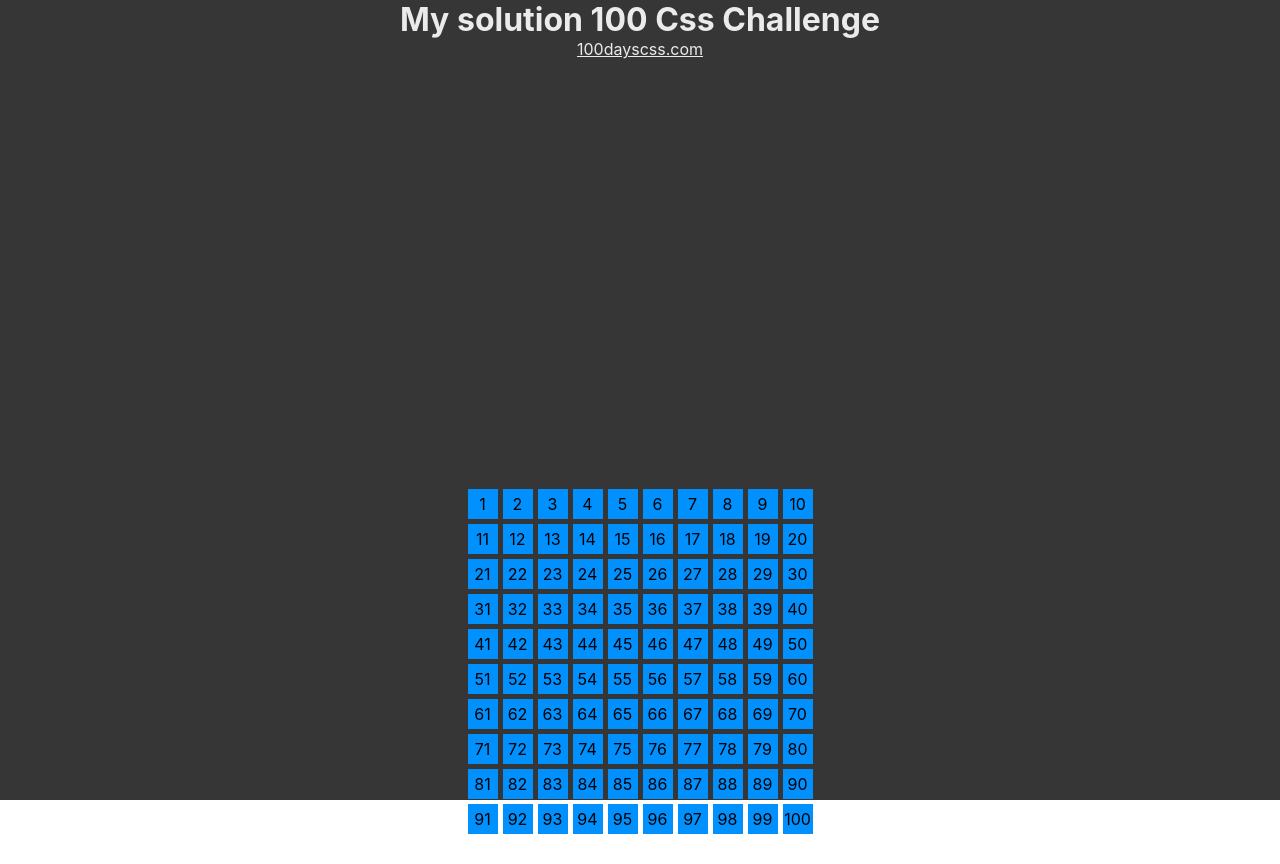
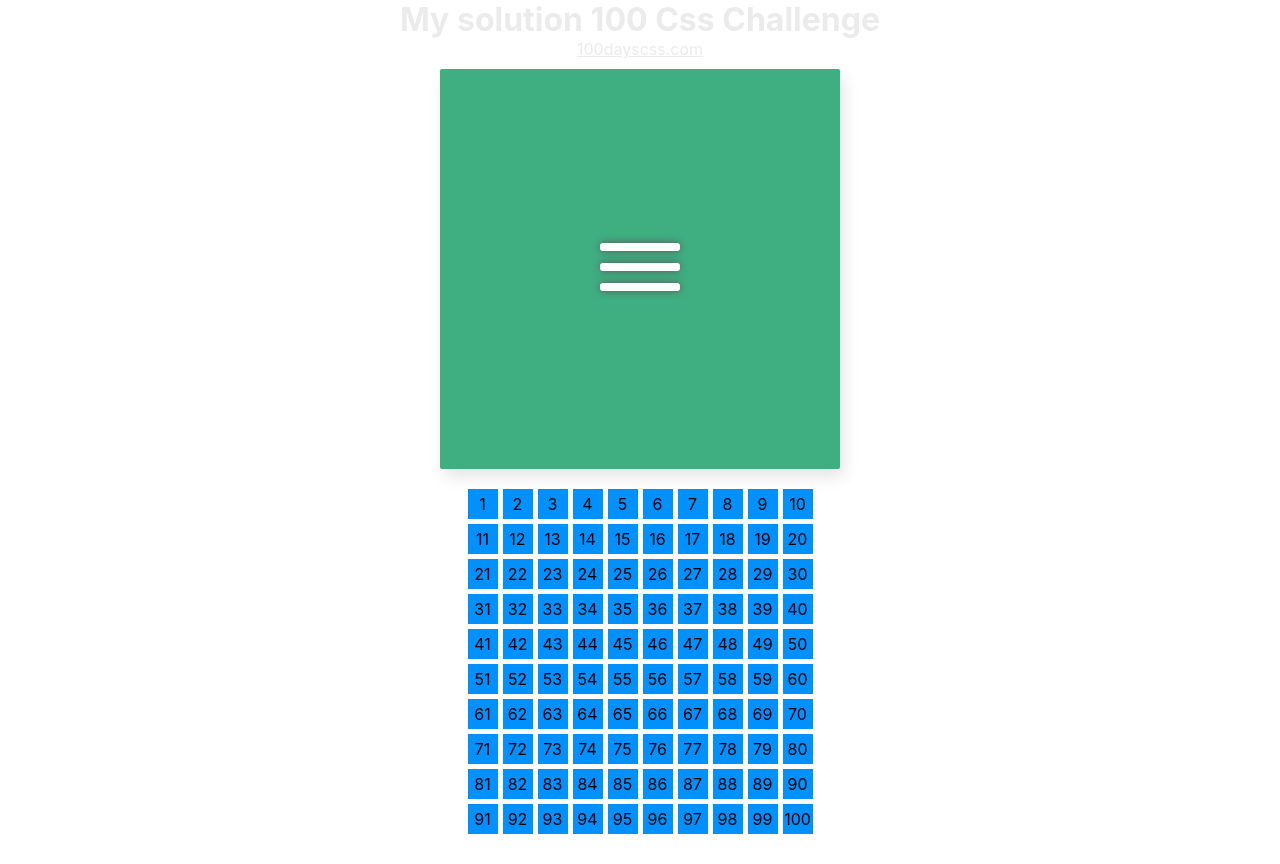
Before and after one commit to elVengador/100DaysCssChallenge, a React (Vite) app: page / in a window 1280 px wide. Both pictures are taken after a click on the element "MenuIcon". Built offline with nearby package versions, Linux system fonts and the light colour scheme.

Commit message:
finish challenge day2

```diff
--- a/src/Home/Home.jsx
+++ b/src/Home/Home.jsx
@@ -1,12 +1,18 @@
 import React, { useState } from 'react'
 import styled from 'styled-components'
 import { OneHundredCssChallenge } from '../challenges/Day1/OneHundredCssChallenge'
+import { MenuIcon } from '../challenges/Day2/MenuIcon'
 
 const challenges = [
     {
         name: '100CssChallenge',
         label: '1',
         component: <OneHundredCssChallenge />
+    },
+    {
+        name: 'MenuIcon',
+        label: '2',
+        component: <MenuIcon />
     },
 ]
 
@@ -15,7 +21,8 @@ export const Home = () => {
     const HomeWrapper = styled.div`
         width: 100vw;
         height: 100vh;
-        background-color: #363636;;
+        /* background-color: #363636; */
+        background-color: #fff;
     `
 
     const HomeHeader = styled.header`
--- /dev/null
+++ b/src/challenges/Day2/MenuIcon.css
@@ -0,0 +1,181 @@
+.frame {
+    position: absolute;
+    top: 50%;
+    left: 50%;
+    width: 400px;
+    height: 400px;
+    margin-top: -200px;
+    margin-left: -200px;
+    border-radius: 2px;
+    box-shadow: 4px 8px 16px 0 rgba(0, 0, 0, 0.1);
+    overflow: hidden;
+    background: #3FAF82;
+}
+
+.center {
+    position: absolute;
+    top: 50%;
+    left: 50%;
+    transform: translate(-50%, -50%);
+}
+
+.control {
+    width: 80px;
+    height: 80px;
+    position: relative;
+    cursor: pointer;
+}
+
+.bar {
+    width: 80px;
+    height: 8px;
+    position: absolute;
+    border-radius: 3px;
+    background-color: #fff;
+    box-shadow: 0px 0px 8px #585858;
+}
+
+.top-bar.menu {
+    transform: translateY(14px);
+    animation: topBarMenu 1 0.4s linear;
+    animation-fill-mode: forwards;
+}
+
+.top-bar.close {
+    animation: topBarClose 1 0.4s linear;
+    animation-fill-mode: forwards;
+}
+
+.middle-bar.menu {
+    transform: translateY(34px);
+    animation: middleBarMenu 1 0.4s linear;
+    animation-fill-mode: forwards;
+}
+
+.middle-bar.close {
+    animation: middleBarClose 1 0.4s linear;
+    animation-fill-mode: forwards;
+}
+
+.bottom-bar.menu {
+    transform: translateY(54px);
+    animation: bottomBarMenu 1 0.4s linear;
+    animation-fill-mode: forwards;
+}
+
+.bottom-bar.close {
+    animation: bottomBarClose 1 0.4s linear;
+    animation-fill-mode: forwards;
+}
+
+@keyframes topBarClose {
+    0% {
+        transform: translateY(14px);
+    }
+
+    60% {
+        transform: translate(0, 34px);
+    }
+
+    85% {
+        transform: translate(0, 34px);
+    }
+
+    100% {
+        transform: translate(0, 34px) rotate(-45deg);
+    }
+}
+
+@keyframes middleBarClose {
+    0% {
+        transform: translateY(34px);
+    }
+
+    60% {
+        transform: translate(60%, 34px);
+    }
+
+    85% {
+        width: 0px;
+        transform: translate(60%, 34px);
+    }
+
+    100% {
+        width: 0px;
+        transform: translate(60%, 34px);
+    }
+}
+
+@keyframes bottomBarClose {
+    0% {
+        transform: translateY(54px);
+    }
+
+    60% {
+        transform: translate(0, 34px);
+    }
+
+    85% {
+        transform: translate(0, 34px);
+    }
+
+    100% {
+        transform: translate(0, 34px) rotate(45deg);
+    }
+}
+
+@keyframes topBarMenu {
+    0% {
+        transform: translate(0, 34px) rotate(-45deg);
+    }
+
+    15% {
+        transform: translate(0, 34px);
+    }
+
+    40% {
+        transform: translate(0, 34px);
+    }
+
+    100% {
+        transform: translateY(14px);
+    }
+}
+
+@keyframes middleBarMenu {
+    0% {
+        width: 0px;
+        transform: translate(60%, 34px);
+    }
+
+    15% {
+        width: 0px;
+        transform: translate(60%, 34px);
+    }
+
+    40% {
+        transform: translate(60%, 34px);
+    }
+
+    100% {
+        transform: translateY(34px);
+    }
+}
+
+@keyframes bottomBarMenu {
+    0% {
+        transform: translate(0, 34px) rotate(45deg);
+    }
+
+    15% {
+        transform: translate(0, 34px);
+    }
+
+    40% {
+        transform: translate(0, 34px);
+    }
+
+    100% {
+        transform: translateY(54px);
+    }
+}
--- /dev/null
+++ b/src/challenges/Day2/MenuIcon.jsx
@@ -0,0 +1,23 @@
+import React, { useState } from 'react'
+import './MenuIcon.css'
+// import styled, { keyframes } from 'styled-components'
+
+export const MenuIcon = () => {
+
+    const [showMenu, setShowMenu] = useState(true)
+
+    return (
+        <div className='frame'>
+            <div className='center' onClick={() => {
+                console.log('set show menu')
+                setShowMenu(showMenu => !showMenu)
+            }}>
+                <div className="control">
+                    <div className={`bar top-bar ${showMenu ? 'menu' : 'close'}`}></div>
+                    <div className={`bar middle-bar ${showMenu ? 'menu' : 'close'}`}></div>
+                    <div className={`bar bottom-bar ${showMenu ? 'menu' : 'close'}`}></div>
+                </div>
+            </div>
+        </div>
+    )
+}
```
